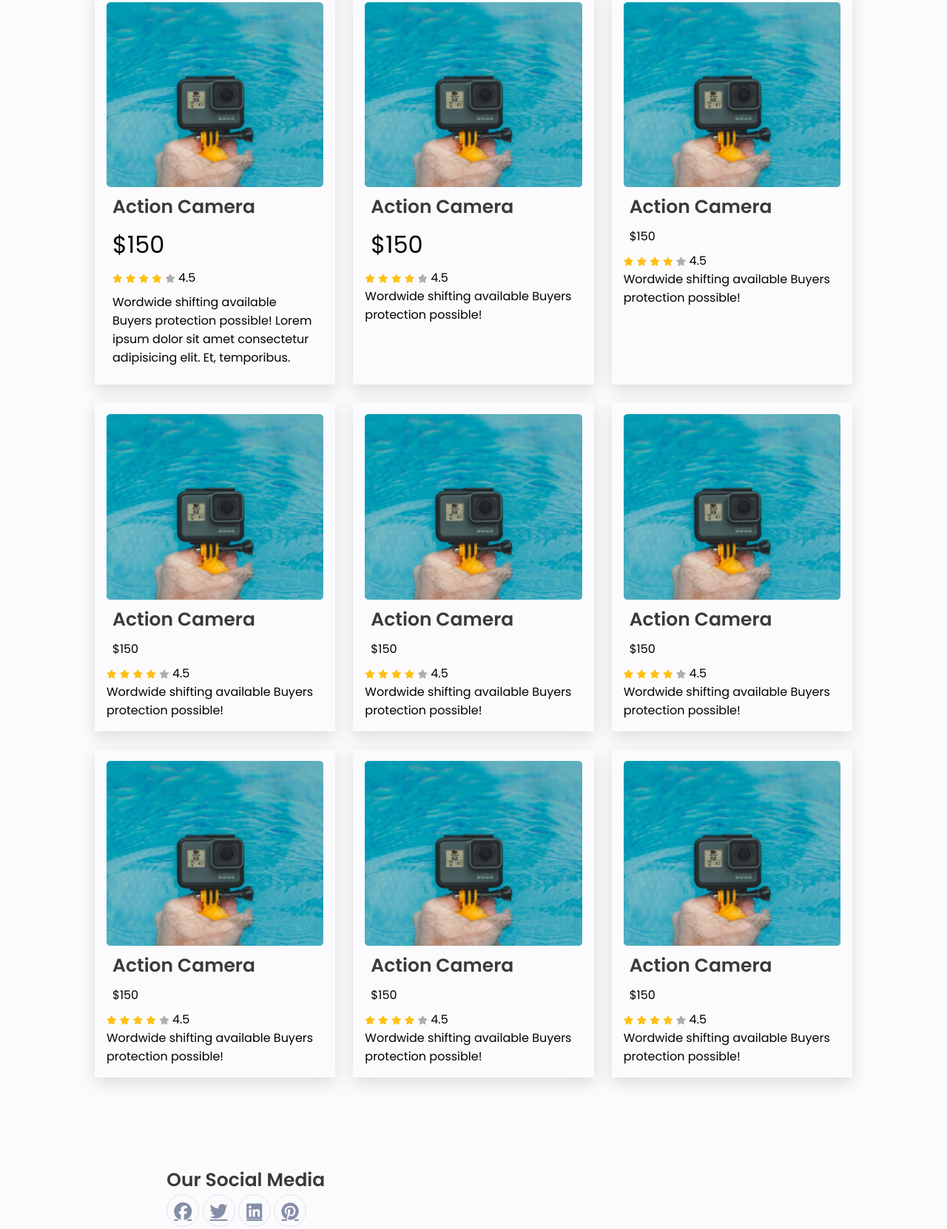
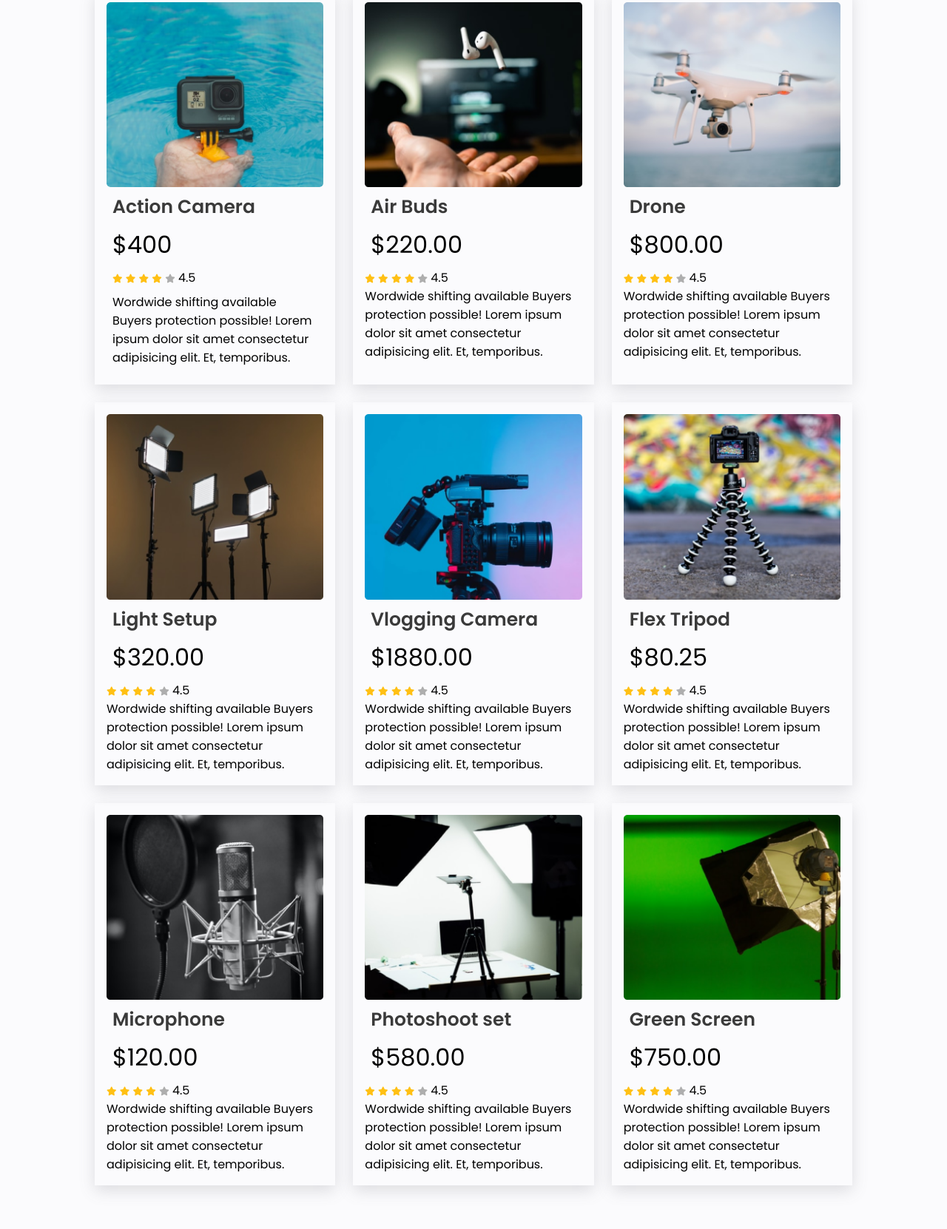
Before and after one commit to ssajolbd/influencer-gadgets, a plain HTML site: page index.html in a window 1280 px wide. Shown: the part 1142-2804 px from the top of the page at 74% size. Drawn offline with Linux system fonts and the light colour scheme; grey boxes are pictures that could not be loaded.

Commit message:
work finished

```diff
--- a/index.html
+++ b/index.html
@@ -64,8 +64,8 @@
       </div>
 
       <div class="half-width">
-        <img src="/images/Circle design.svg" alt="" />
-        <img src="/images/main-camera.png" alt="" />
+        <img src="./images/Circle design.svg" alt="" />
+        <img src="./images/main-camera.png" alt="" />
       </div>
     </section>
     <!-- company logo section  -->
@@ -95,7 +95,7 @@
 
           <div class="product-info">
             <h3>Action Camera</h3>
-            <p class="price">$150</p>
+            <p class="price">$400</p>
             <div class="product-rating">
               <i class="fa-solid fa-star filled"></i>
               <i class="fa-solid fa-star filled"></i>
@@ -111,11 +111,11 @@
 
         <div class="products">
           <div class="product-img">
-            <img src="/images/action.png" alt="" />
+            <img src="./images/airpod.png" alt="" />
           </div>
           <div class="product-info">
-            <h3>Action Camera</h3>
-            <p class="price">$150</p>
+            <h3>Air  Buds</h3>
+            <p class="price">$220.00</p>
           </div>
           <div class="product-rating">
             <i class="fa-solid fa-star filled"></i>
@@ -125,15 +125,15 @@
             <i class="fa-solid fa-star empty"></i>
             <span>4.5</span>
           </div>
-          <p>Wordwide shifting available Buyers protection possible!</p>
+          <p>Wordwide shifting available Buyers protection possible! Lorem ipsum dolor sit amet consectetur adipisicing elit. Et, temporibus.</p>
         </div>
         <div class="products">
           <div class="product-img">
-            <img src="/images/action.png" alt="" />
+            <img src="./images/drone.png " alt="" />
           </div>
           <div class="product-info">
-            <h3>Action Camera</h3>
-            <p>$150</p>
+            <h3>Drone</h3>
+            <p class="price">$800.00</p>
           </div>
           <div class="product-rating">
             <i class="fa-solid fa-star filled"></i>
@@ -143,15 +143,15 @@
             <i class="fa-solid fa-star empty"></i>
             <span>4.5</span>
           </div>
-          <p>Wordwide shifting available Buyers protection possible!</p>
+          <p>Wordwide shifting available Buyers protection possible! Lorem ipsum dolor sit amet consectetur adipisicing elit. Et, temporibus.</p>
         </div>
         <div class="products">
           <div class="product-img">
-            <img src="/images/action.png" alt="" />
+            <img src="./images/lights.png" alt="" />
           </div>
           <div class="product-info">
-            <h3>Action Camera</h3>
-            <p>$150</p>
+            <h3>Light Setup</h3>
+            <p class="price">$320.00</p>
           </div>
           <div class="product-rating">
             <i class="fa-solid fa-star filled"></i>
@@ -161,15 +161,15 @@
             <i class="fa-solid fa-star empty"></i>
             <span>4.5</span>
           </div>
-          <p>Wordwide shifting available Buyers protection possible!</p>
+          <p>Wordwide shifting available Buyers protection possible! Lorem ipsum dolor sit amet consectetur adipisicing elit. Et, temporibus.</p>
         </div>
         <div class="products">
           <div class="product-img">
-            <img src="/images/action.png" alt="" />
+            <img src="./images/camera.png" alt="" />
           </div>
           <div class="product-info">
-            <h3>Action Camera</h3>
-            <p>$150</p>
+            <h3>Vlogging Camera</h3>
+            <p class="price">$1880.00</p>
           </div>
           <div class="product-rating">
             <i class="fa-solid fa-star filled"></i>
@@ -179,15 +179,15 @@
             <i class="fa-solid fa-star empty"></i>
             <span>4.5</span>
           </div>
-          <p>Wordwide shifting available Buyers protection possible!</p>
+          <p>Wordwide shifting available Buyers protection possible! Lorem ipsum dolor sit amet consectetur adipisicing elit. Et, temporibus.</p>
         </div>
         <div class="products">
           <div class="product-img">
-            <img src="/images/action.png" alt="" />
+            <img src="./images/tripod.png" alt="" />
           </div>
           <div class="product-info">
-            <h3>Action Camera</h3>
-            <p>$150</p>
+            <h3>Flex Tripod</h3>
+            <p class="price">$80.25</p>
           </div>
           <div class="product-rating">
             <i class="fa-solid fa-star filled"></i>
@@ -197,15 +197,15 @@
             <i class="fa-solid fa-star empty"></i>
             <span>4.5</span>
           </div>
-          <p>Wordwide shifting available Buyers protection possible!</p>
+          <p>Wordwide shifting available Buyers protection possible! Lorem ipsum dolor sit amet consectetur adipisicing elit. Et, temporibus.</p>
         </div>
         <div class="products">
           <div class="product-img">
-            <img src="/images/action.png" alt="" />
+            <img src="./images/mic.png" alt="" />
           </div>
           <div class="product-info">
-            <h3>Action Camera</h3>
-            <p>$150</p>
+            <h3>Microphone</h3>
+            <p class="price">$120.00</p>
           </div>
           <div class="product-rating">
             <i class="fa-solid fa-star filled"></i>
@@ -215,15 +215,15 @@
             <i class="fa-solid fa-star empty"></i>
             <span>4.5</span>
           </div>
-          <p>Wordwide shifting available Buyers protection possible!</p>
+          <p>Wordwide shifting available Buyers protection possible! Lorem ipsum dolor sit amet consectetur adipisicing elit. Et, temporibus.</p>
         </div>
         <div class="products">
           <div class="product-img">
-            <img src="/images/action.png" alt="" />
+            <img src="./images/setup.png" alt="" />
           </div>
           <div class="product-info">
-            <h3>Action Camera</h3>
-            <p>$150</p>
+            <h3>Photoshoot set</h3>
+            <p class="price">$580.00</p>
           </div>
           <div class="product-rating">
             <i class="fa-solid fa-star filled"></i>
@@ -233,15 +233,15 @@
             <i class="fa-solid fa-star empty"></i>
             <span>4.5</span>
           </div>
-          <p>Wordwide shifting available Buyers protection possible!</p>
+          <p>Wordwide shifting available Buyers protection possible! Lorem ipsum dolor sit amet consectetur adipisicing elit. Et, temporibus.</p>
         </div>
         <div class="products">
           <div class="product-img">
-            <img src="/images/action.png" alt="" />
+            <img src="./images/single-light.png" alt="" />
           </div>
           <div class="product-info">
-            <h3>Action Camera</h3>
-            <p>$150</p>
+            <h3>Green Screen </h3>
+            <p class="price">$750.00</p>
           </div>
           <div class="product-rating">
             <i class="fa-solid fa-star filled"></i>
@@ -251,7 +251,7 @@
             <i class="fa-solid fa-star empty"></i>
             <span>4.5</span>
           </div>
-          <p>Wordwide shifting available Buyers protection possible!</p>
+          <p>Wordwide shifting available Buyers protection possible! Lorem ipsum dolor sit amet consectetur adipisicing elit. Et, temporibus.</p>
         </div>
         <!-- <div>
           <p>
```
